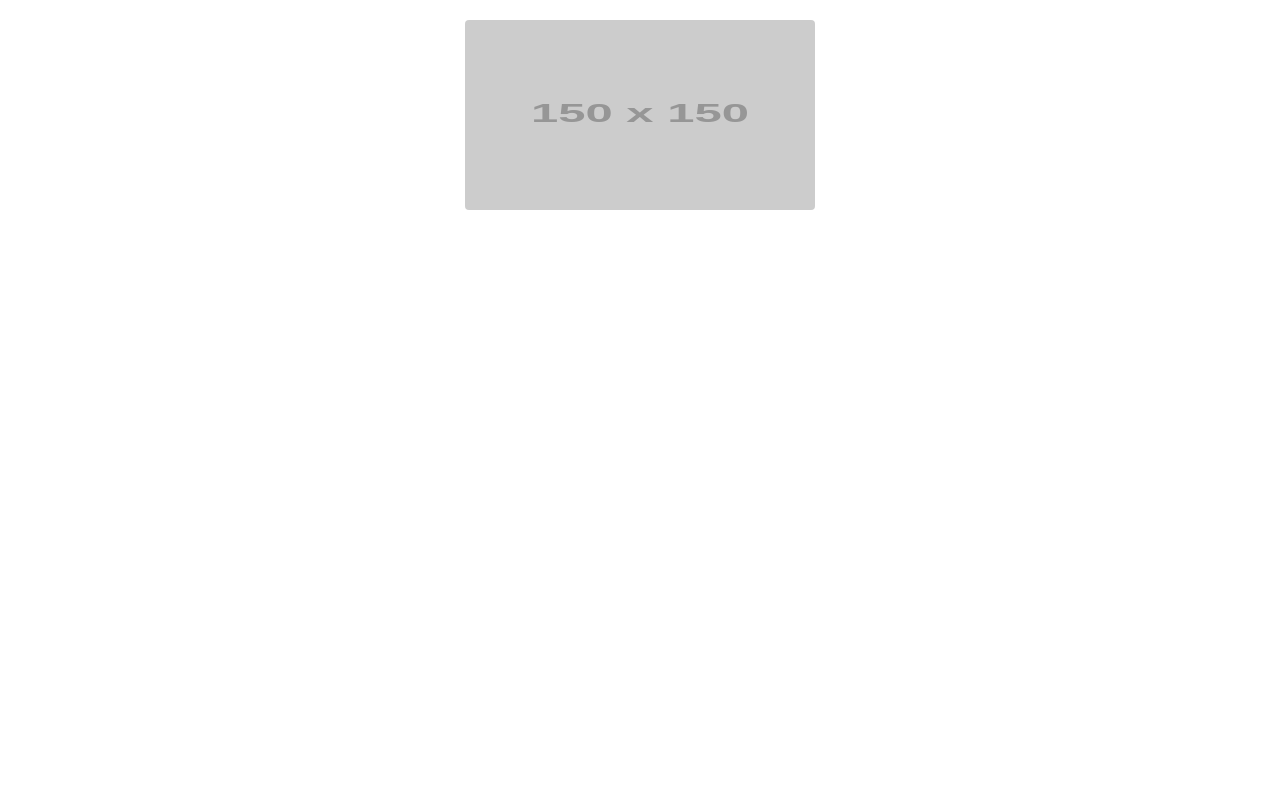
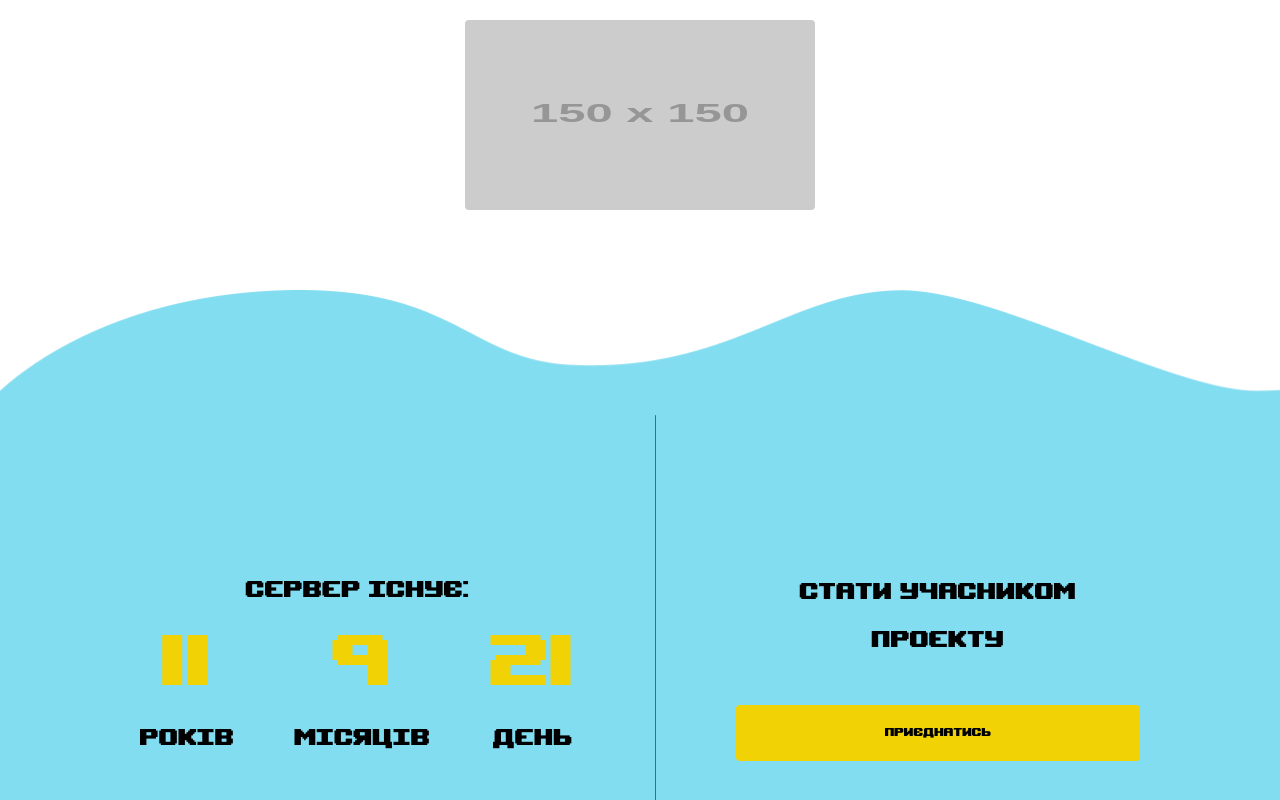
Before and after one commit to AsmoOne/playcraft-frontend, a React (Vite) app: page / in a window 1280 px wide. Shown: the part 2576-3376 px from the top of the page. Before the commit the page ends 2786 px from the top, so only its background shows below. Built offline with nearby package versions, Linux system fonts and the light colour scheme.

Commit message:
[15]: conclusion section created

```diff
--- a/src/pages/Landing/Landing.tsx
+++ b/src/pages/Landing/Landing.tsx
@@ -4,6 +4,7 @@ import { Intro } from './sections/Intro';
 import { News } from './sections/News';
 import { Players } from './sections/Players';
 import { BestWorks } from './sections/BestWorks';
+import { Conclusion } from './sections/Conclusion';
 
 export const Landing = () => {
   return (
@@ -23,6 +24,8 @@ export const Landing = () => {
       </Container>
 
       <BestWorks />
+
+      <Conclusion />
     </>
   )
 }
--- /dev/null
+++ b/src/pages/Landing/sections/Conclusion/Conclusion.tsx
@@ -0,0 +1,23 @@
+import { Button } from "../../../../components/Button"
+import { Container } from "../../../../components/Layout/Container"
+import { Timer } from "./components/Timer"
+
+export const Conclusion = () => {
+  return (
+    <section className="flex items-center bg-conclusion-background bg-no-repeat bg-cover h-[650px] lg:h-[750px] w-full mt-20">
+      <Container rootClassNames="flex flex-col lg:flex-row items-center lg:justify-between gap-15 lg:gap-20 h-auto">
+        <div className="flex flex-col items-center w-full">
+          <h2 className="font-main text-h2-mobile lg:text-h2-desktop">Сервер існує:</h2>
+          <Timer />
+        </div>
+
+        <div className="h-[2px] w-full max-w-[500px] lg:h-[500px] lg:w-[2px] rounded bg-black opacity-50" />
+
+        <div className="flex flex-col items-center lg:w-full">
+          <h2 className="font-main text-h2-mobile lg:text-h2-desktop mb-10 text-center">Cтати учасником проекту</h2>
+          <Button variant="primary" rootClassNames="w-full">Приєднатись</Button>
+        </div>
+      </Container>
+    </section>
+  )
+}
--- /dev/null
+++ b/src/pages/Landing/sections/Conclusion/components/Timer/Timer.tsx
@@ -0,0 +1,16 @@
+export const Timer = () => {
+  const renderTimerItem = (value: string, unit: string) => (
+    <div className="flex flex-col items-center">
+      <p className="leading-none font-main text-h1-mobile md:text-h1-desktop text-primary">{value}</p>
+      <p className="font-main text-h2-mobile md:text-h2-desktop">{unit}</p>
+    </div>
+  );
+
+  return (
+    <div className="flex justify-between w-full md:w-auto md:gap-15">
+      {renderTimerItem("11", "років")}
+      {renderTimerItem("9", "місяців")}
+      {renderTimerItem("21", "день")}
+    </div>
+  );
+};
--- /dev/null
+++ b/src/pages/Landing/sections/Conclusion/components/Timer/index.ts
@@ -0,0 +1 @@
+export { Timer } from './Timer';
--- /dev/null
+++ b/src/pages/Landing/sections/Conclusion/index.ts
@@ -0,0 +1 @@
+export { Conclusion } from './Conclusion';
--- a/tailwind.config.js
+++ b/tailwind.config.js
@@ -33,6 +33,7 @@ export default {
       },
       backgroundImage: {
         'intro-background': "url('/assets/background.png')",
+        'conclusion-background': "url('/assets/server-background.png')",
       },
     },
   },
```
